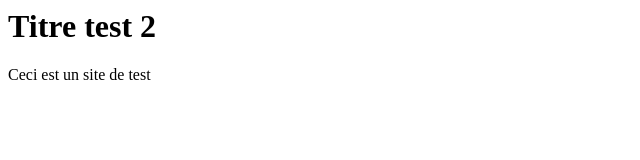
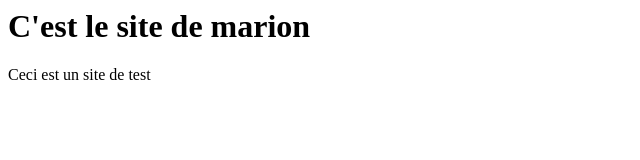
Before and after one commit to lascoweckl/test-site, a plain HTML site: page index.html in a window 1280 px wide. Shown: the whole page, without its empty margins (0-640 px from the left). Drawn offline with Linux system fonts and the light colour scheme.

Commit message:
Update index.html

```diff
--- a/index.html
+++ b/index.html
@@ -6,7 +6,7 @@
   <body>
     <div>
       <h1>
-        Titre test 2
+        C'est le site de marion
       </h1>
       <p>
         Ceci est un site de test
```
